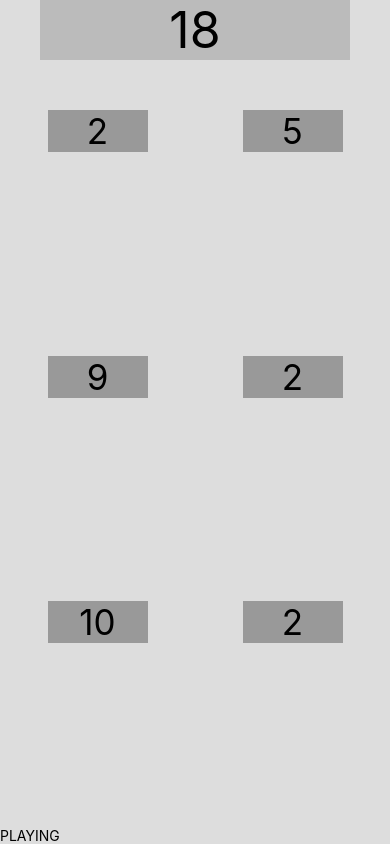
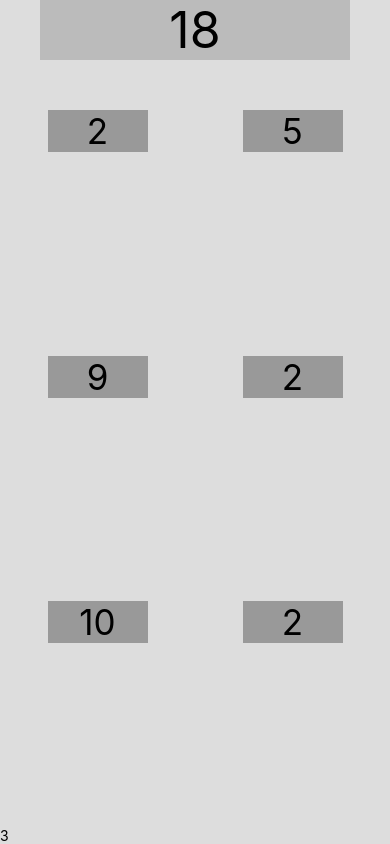
Before and after one commit to bayuik/TargetSum, a React Native app: screen / in a window 390 px wide. Built offline with nearby package versions, Linux system fonts and the light colour scheme.

Commit message:
working with timers

```diff
--- a/src/components/App.js
+++ b/src/components/App.js
@@ -4,7 +4,7 @@ import Game from './Game';
 class App extends React.Component {
   render(){
     return(
-      <Game randomNumberCount={6} />
+      <Game randomNumberCount={6} initialSeconds={10} />
     );
   }
 }
--- a/src/components/Game.js
+++ b/src/components/Game.js
@@ -10,9 +10,11 @@ import {
 class Game extends React.Component {
     static propTypes = {
         randomNumberCount: PropTypes.number.isRequired,
+        initialSeconds: PropTypes.number.isRequired,
     };
     state = {
         selectedIds: [],
+        remainingSeconds: this.props.initialSeconds,
     };
     randomNumbers = Array
         .from({length: this.props.randomNumberCount})
@@ -20,6 +22,22 @@ class Game extends React.Component {
     target = this.randomNumbers
         .slice(0, this.props.randomNumberCount - 2)
         .reduce((acc, curr) => acc + curr, 0);
+
+    componentDidMount(){
+        this.intervalId = setInterval(() => {
+            this.setState(prevState => {
+                return {remainingSeconds: prevState.remainingSeconds - 1};
+            }, () => {
+                if(this.state.remainingSeconds === 0){
+                    clearInterval(this.intervalId);
+                }
+            });
+        }, 1000);
+    };
+
+    componentWillUnmount(){
+        clearInterval(this.intervalId);
+    }
 
     isNumberSelected = numberIndex => {
         return this.state.selectedIds.indexOf(numberIndex) >= 0;
@@ -35,7 +53,9 @@ class Game extends React.Component {
         const sumSelected = this.state.selectedIds.reduce((acc, curr) => {
             return acc + this.randomNumbers[curr];
         }, 0);
-        if(sumSelected < this.target){
+        if(this.state.remainingSeconds === 0){
+            return 'LOST';
+        }else if(sumSelected < this.target){
             return 'PLAYING';
         } else if(sumSelected === this.target){
             return 'WON';
@@ -43,6 +63,7 @@ class Game extends React.Component {
             return 'LOST';
         }
     }
+
 
     render(){
         const gameStatus = this.gameStatus();
@@ -60,7 +81,7 @@ class Game extends React.Component {
                     />
                     )}
                 </View>
-                <Text>{gameStatus}</Text>
+                <Text>{this.state.remainingSeconds}</Text>
             </View>
         )
     }
```
